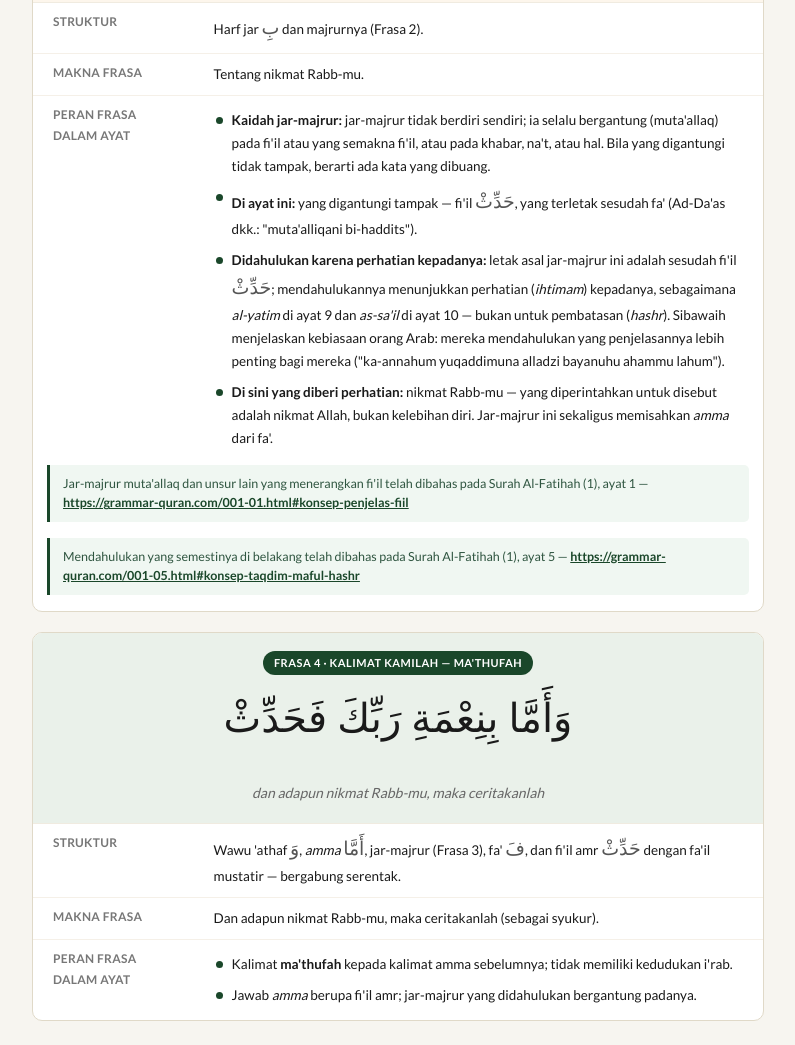
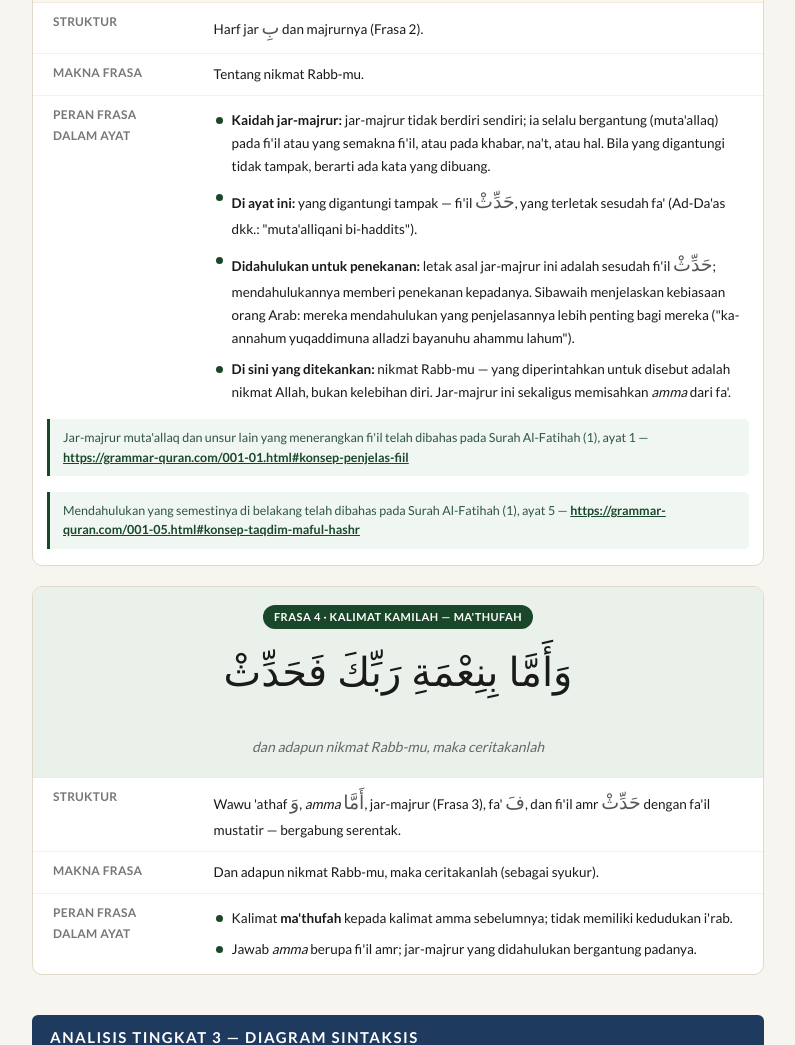
Before and after one commit to iwoth/grammar-quran, a plain HTML site: page 093-11.html in a window 1280 px wide. Shown: the part 10117-11162 px from the top of the page, without its empty margins (242-1037 px from the left). Drawn offline with Linux system fonts and the light colour scheme; a web font is replaced by a local one.

Commit message:
093-11: kembalikan redaksi "Didahulukan untuk penekanan" (M153) — sesuai maksud Iwoth (M221 diralat)
Co-Authored-By: Claude Opus 5.5 <noreply@anthropic.com>
Claude-Session: https://claude.ai/code/session_01XHVRrNALXdN3AbmvS8UFpK

```diff
--- a/093-11.html
+++ b/093-11.html
@@ -1135,8 +1135,8 @@
           <ul class="poin-list">
             <li><strong>Kaidah jar-majrur:</strong> jar-majrur tidak berdiri sendiri; ia selalu bergantung (muta'allaq) pada fi'il atau yang semakna fi'il, atau pada khabar, na't, atau hal. Bila yang digantungi tidak tampak, berarti ada kata yang dibuang.</li>
             <li><strong>Di ayat ini:</strong> yang digantungi tampak — fi'il <span class="arab-istilah">حَدِّثْ</span>, yang terletak sesudah fa' (Ad-Da'as dkk.: "muta'alliqani bi-haddits").</li>
-            <li><strong>Didahulukan karena perhatian kepadanya:</strong> letak asal jar-majrur ini adalah sesudah fi'il <span class="arab-istilah">حَدِّثْ</span>; mendahulukannya menunjukkan perhatian (<em>ihtimam</em>) kepadanya, sebagaimana <em>al-yatim</em> di ayat 9 dan <em>as-sa'il</em> di ayat 10 — bukan untuk pembatasan (<em>hashr</em>). Sibawaih menjelaskan kebiasaan orang Arab: mereka mendahulukan yang penjelasannya lebih penting bagi mereka ("ka-annahum yuqaddimuna alladzi bayanuhu ahammu lahum").</li>
-            <li><strong>Di sini yang diberi perhatian:</strong> nikmat Rabb-mu — yang diperintahkan untuk disebut adalah nikmat Allah, bukan kelebihan diri. Jar-majrur ini sekaligus memisahkan <em>amma</em> dari fa'.</li>
+            <li><strong>Didahulukan untuk penekanan:</strong> letak asal jar-majrur ini adalah sesudah fi'il <span class="arab-istilah">حَدِّثْ</span>; mendahulukannya memberi penekanan kepadanya. Sibawaih menjelaskan kebiasaan orang Arab: mereka mendahulukan yang penjelasannya lebih penting bagi mereka ("ka-annahum yuqaddimuna alladzi bayanuhu ahammu lahum").</li>
+            <li><strong>Di sini yang ditekankan:</strong> nikmat Rabb-mu — yang diperintahkan untuk disebut adalah nikmat Allah, bukan kelebihan diri. Jar-majrur ini sekaligus memisahkan <em>amma</em> dari fa'.</li>
           </ul>
         </td>
       </tr>
```
